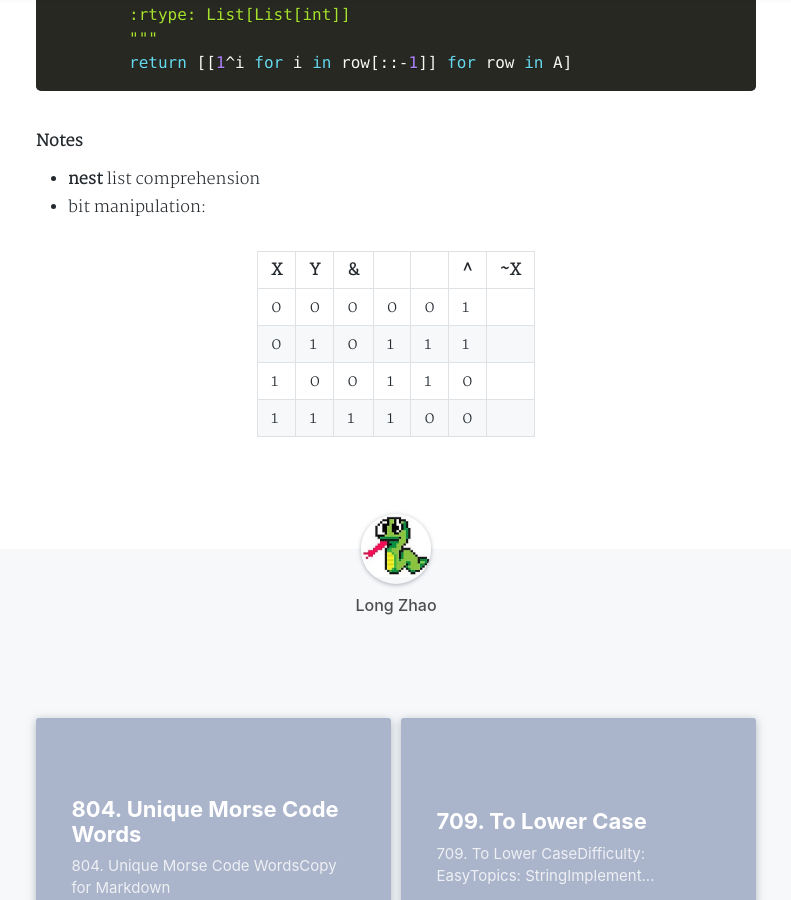
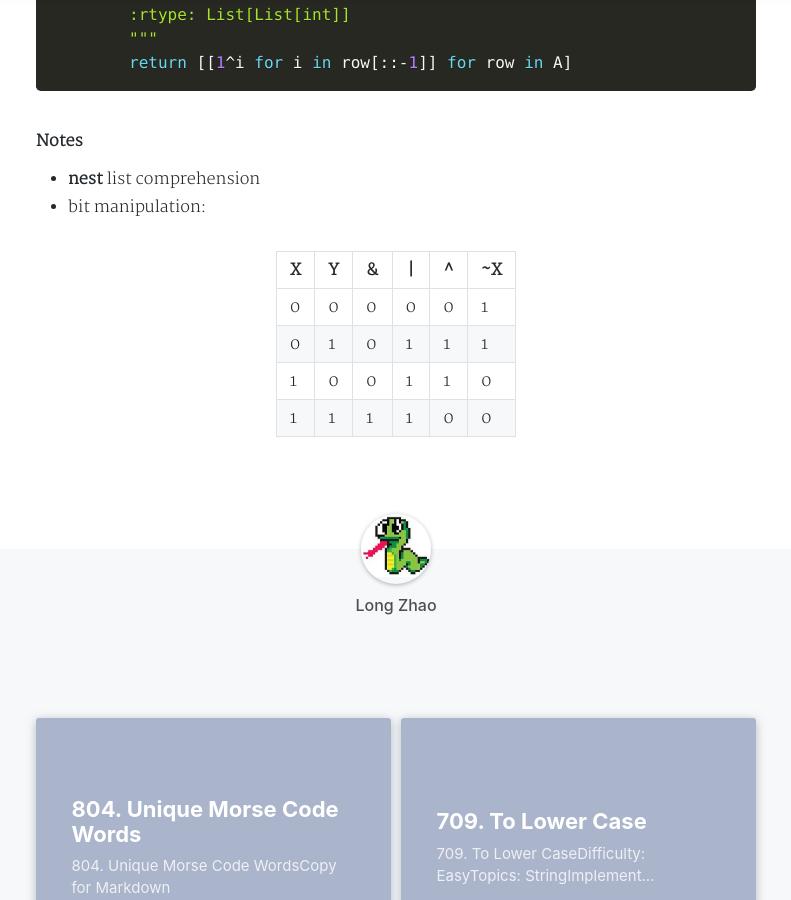
Before and after one commit to Long-Py/Long-Py.github.io, a Jekyll site: the page built from _posts/2019-08-09-Leetcode-array-832-Easy.md, in a window 1280 px wide and 900 px high, scrolled down 1627 px. Shown: the whole window, without its empty margins (244-1035 px from the left). Built offline with Jekyll 4.4.1, drawn with Linux system fonts in a browser that asks for light colours; nearby versions of some CDN libraries; a style sheet for code colours, icons or effects is not loaded.

Commit message:
update md table

```diff
--- a/_posts/2019-08-09-Leetcode-array-832-Easy.md
+++ b/_posts/2019-08-09-Leetcode-array-832-Easy.md
@@ -62,7 +62,7 @@ class Solution(object):
 - **nest** list comprehension
 - bit manipulation:
 
-| X | Y | & | | | ^ | ~X  |
+| X | Y | & | \| | ^ | ~X  |
 |---|---|---|---|---|-----|
 | 0 | 0 | 0 | 0 | 0 |  1  |
 | 0 | 1 | 0 | 1 | 1 |  1  |
```
